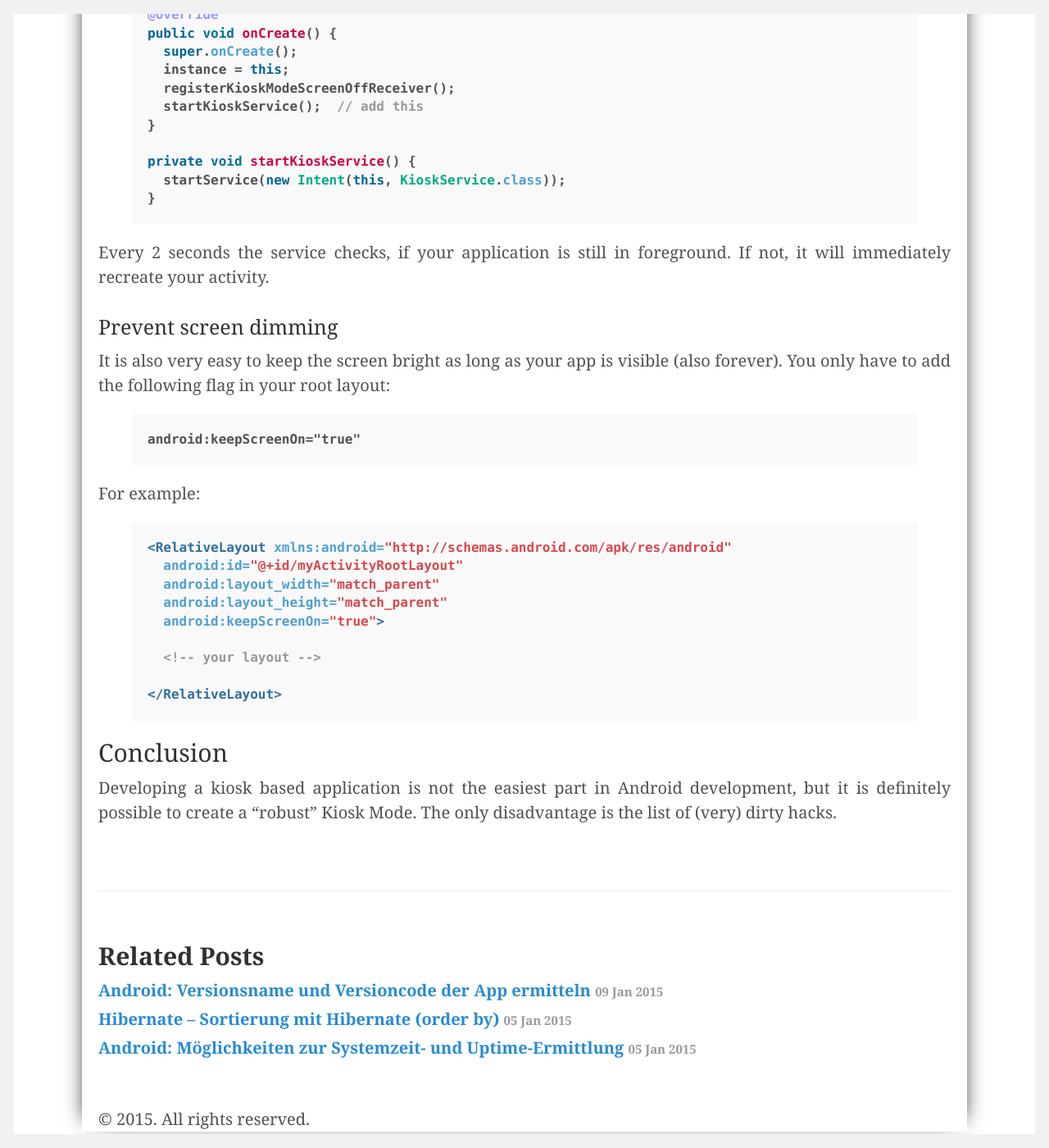
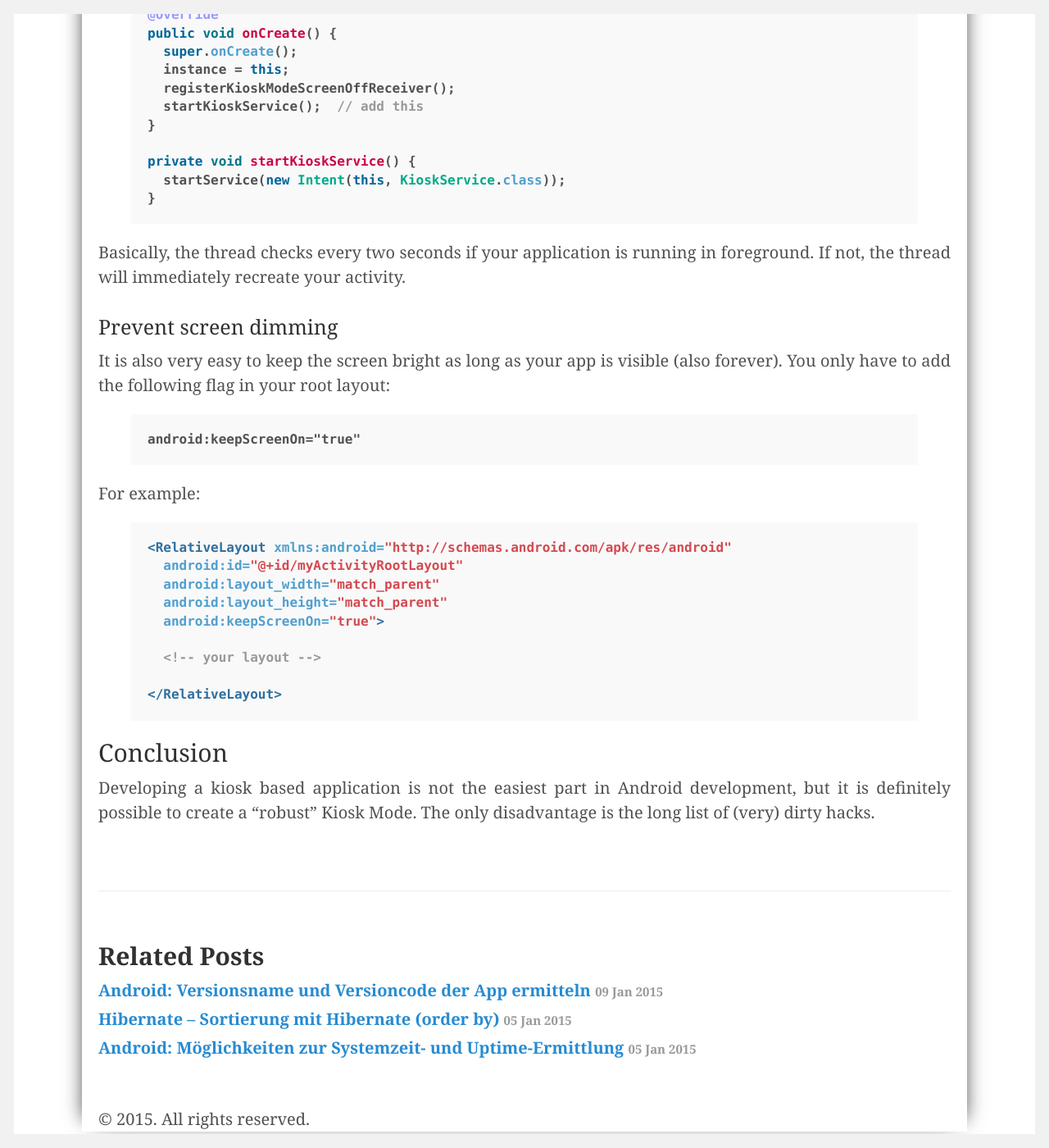
Before and after one commit to andreasschrade/andreasschrade.github.com, a Jekyll site: the page built from _posts/2015-02-16-android-tutorial-how-to-create-a-kiosk-mode-in-android.md, in a window 1280 px wide and 1400 px high, scrolled down 7983 px. Shown: the whole window at 82% size. Built offline with Jekyll 4.4.1, drawn with Linux system fonts in a browser that asks for light colours; Markdown is read by kramdown in place of the engine named in the settings; some of the changed text lies outside the part shown.

Commit message:
fixed typos and such stuff

```diff
--- a/_posts/2015-02-16-android-tutorial-how-to-create-a-kiosk-mode-in-android.md
+++ b/_posts/2015-02-16-android-tutorial-how-to-create-a-kiosk-mode-in-android.md
@@ -35,7 +35,7 @@
 
 ### Preparation
 
-First of all we need to make sure your app starts automatically after booting your device:
+First of all we need to make sure your app starts automatically after booting your device.
 
 Add the following permission as a child of the *manifest* element to your Android manifest:
 
@@ -172,9 +173,9 @@
         android:label="@string/app_name">
 {% endhighlight %}
 
-To make the wake up a bit smarter, add the following line in your activity (before *setContentView* is called!). The line deactivates the lock screen:
+To make the wake up a bit smarter, add the following line in your activity (before *setContentView* is called!). This line deactivates the lock screen:
 
-{% highlight xml %}
+{% highlight java %}
 getWindow().addFlags(WindowManager.LayoutParams.FLAG_DISMISS_KEYGUARD);
 {% endhighlight %}
 
@@ -281,7 +282,7 @@
   }
 
   private void handleKioskMode() {
-    // is Kiosk Mode active       ?
+    // is Kiosk Mode active?
 	  if(isKioskModeActive()) {
 	    // is App in background?
       if(isInBackground()) {
@@ -328,7 +329,7 @@
 }
 {% endhighlight %}
 
-Every 2 seconds the service checks, if your application is still in foreground. If not, it will immediately recreate your activity.
+Basically, the thread checks every two seconds if your application is running in foreground. If not, the thread will immediately recreate your activity.
 
 
 ### Prevent screen dimming
@@ -355,4 +356,4 @@
 
 ## Conclusion
 
-Developing a kiosk based application is not the easiest part in Android development, but it is definitely possible to create a "robust" Kiosk Mode. The only disadvantage is the list of (very) dirty hacks.
+Developing a kiosk based application is not the easiest part in Android development, but it is definitely possible to create a "robust" Kiosk Mode. The only disadvantage is the long list of (very) dirty hacks.
```
Also changed, not shown: other parts of _posts/2015-02-16-android-tutorial-how-to-create-a-kiosk-mode-in-android.md (+6 -5 lines).
